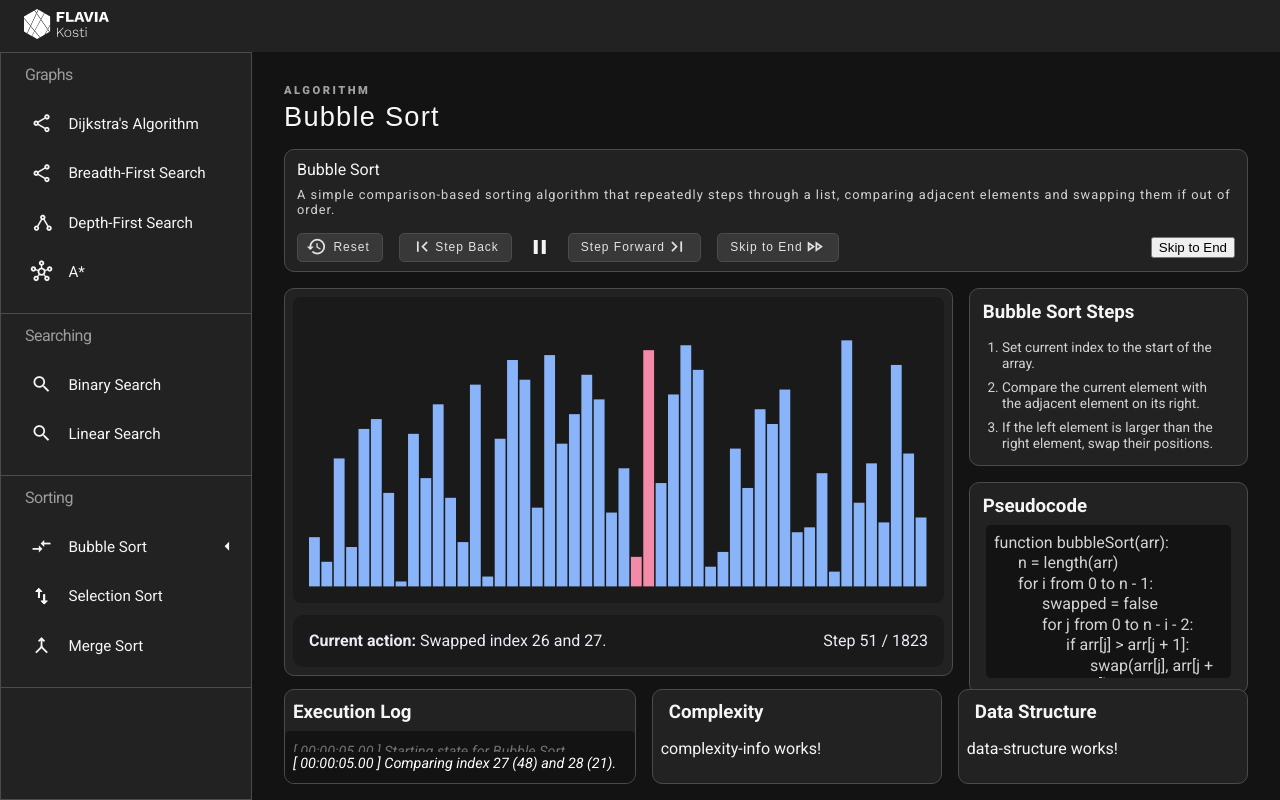
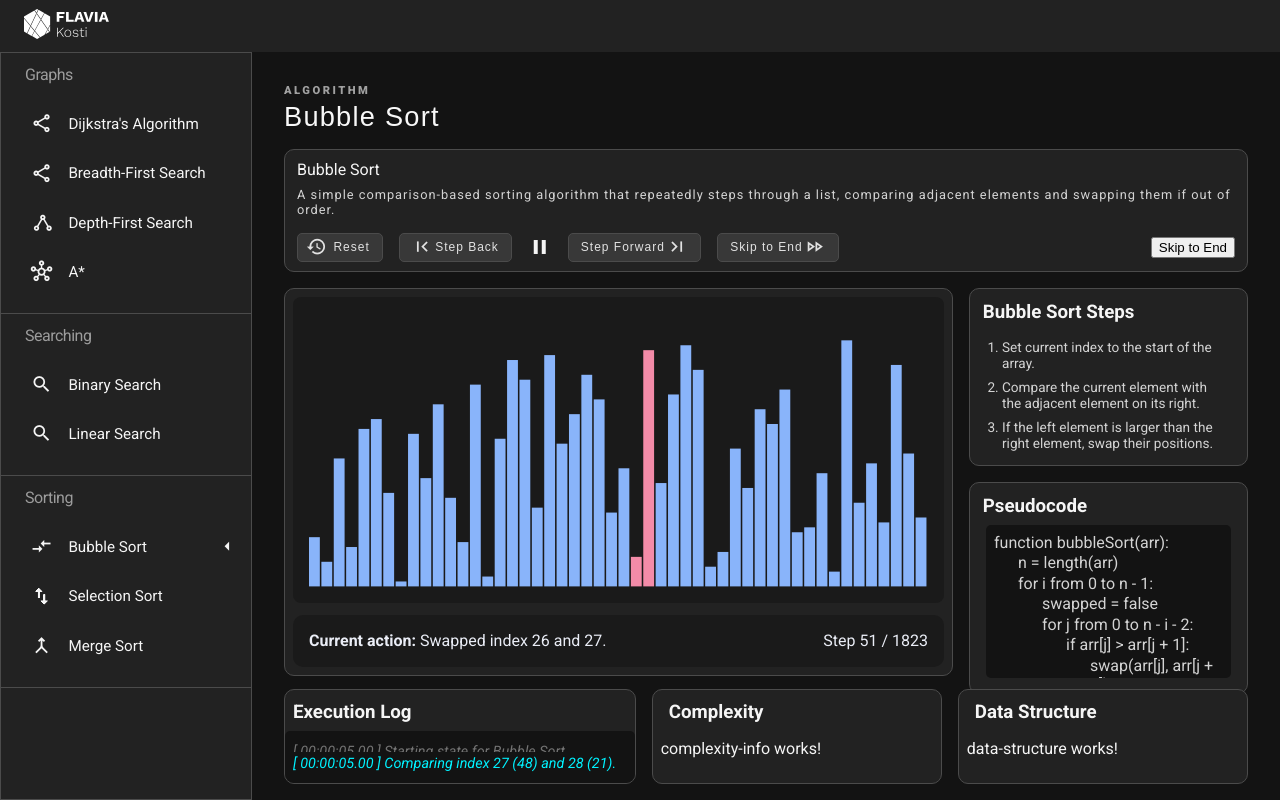
Before and after one commit to flavia3107/algorithm-visualizer, an Angular app: page / in a window 1280 px wide. Built offline with nearby package versions, Linux system fonts and the light colour scheme.

Commit message:
Algorithm-Visualizer: Execution logs - P6

```diff
--- a/src/app/components/execution-log/execution-log.html
+++ b/src/app/components/execution-log/execution-log.html
@@ -13,3 +13,6 @@
 		}
 	</div>
 </div>
+
+<!-- to do: implement virtual scrolling -->
+<!-- to do: set timestamp for each step -->
--- a/src/app/components/execution-log/execution-log.scss
+++ b/src/app/components/execution-log/execution-log.scss
@@ -22,15 +22,15 @@ p {
 	font-size: 0.9rem;
 	color: #d3d3d3;
 	margin: 0.2rem 0;
+	opacity: 0.5;
 }
 
 p:first-of-type {
-	opacity: 0.5;
 	font-style: italic;
 }
 
 p.active {
-	color: #fff;
+	color: #00f2ff;
 	opacity: 1;
 }
 
@@ -47,5 +47,8 @@ p.active {
 	z-index: 10;
 }
 
-// .final {
-// }
+.final {
+	font-size: 1rem;
+	color: #fff;
+	opacity: 1;
+}
```
